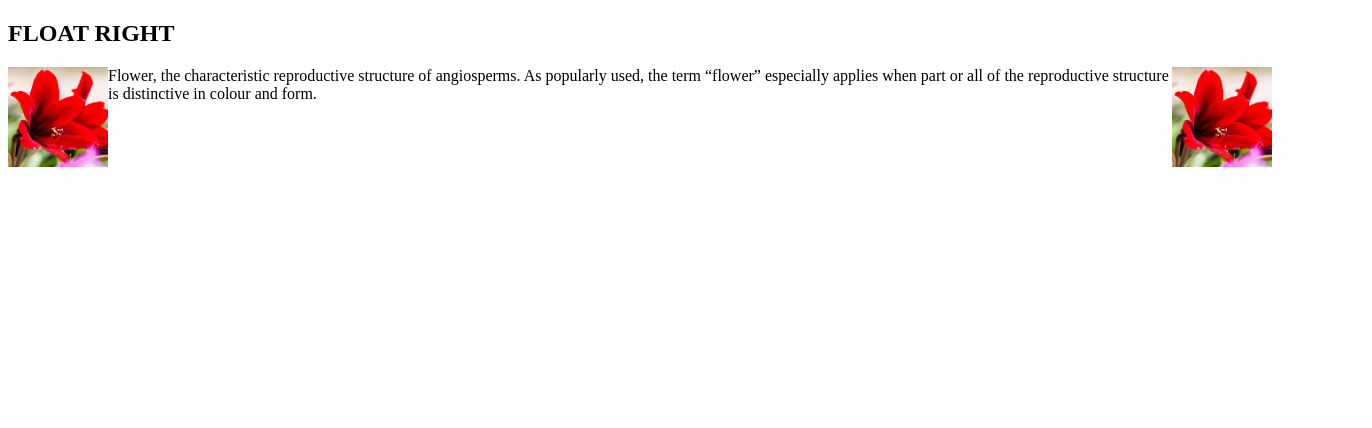
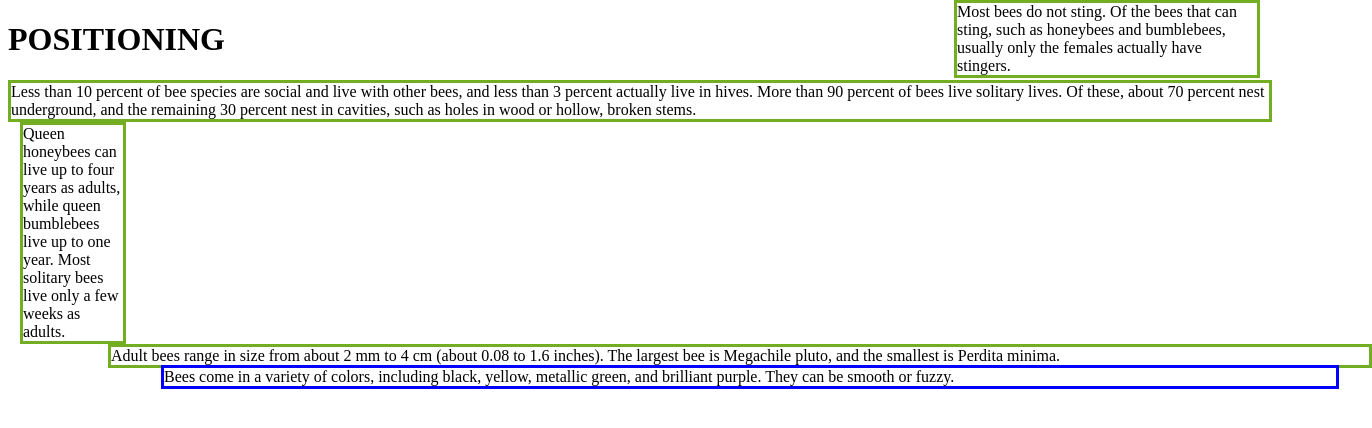
Before and after one commit to ASHBRO-12/WBDV, a plain HTML site: page INDEX.HTML in a window 1280 px wide. Shown: the top 428 px of the page, 1372 px wide, since content can reach past the window. Drawn offline with Linux system fonts and the light colour scheme.

Commit message:
1st commit

```diff
--- a/INDEX.HTML
+++ b/INDEX.HTML
@@ -5,23 +5,66 @@
     <meta name="viewport" content="width=device-width, initial-scale=1.0">
     <title>CSS BOX MODEL E.G</title>
     <style>
-            img#flowerRight{
-                float: right;
-            }
-            img#flowerLeft{
-                float: left;
-            }
-</style>
+        div{
+            right: 30px;
+            border: 3px solid #73ad21;
+        }
+        div.absolute{
+            position: absolute;
+            left: 50px;
+            border: 3px solid blue;
+        }
+        div.relative{
+            position: relative;
+            left: 100px;
+            border: 3px solid #73ad21;
+             }
+        div.fixed{
+            position: fixed;
+            top: 0;
+            right: 20px;
+            width: 300px;
+            border: 3px solid #73ad21;
+             }
+        div.sticky{
+            position: sticky;
+            top: 1px;
+            left: 20px;
+            width: 100px;
+            border: 3px solid #73ad21;
+             }
+     </style>
 </head>
 <body>
-   <h2>FLOAT RIGHT</h2>
-    <P>
-        <img id="flowerRight" src="image.png" alt="flower" style="width: 100px;height: 100px;">
-        <img id="flowerLeft" src="image.png" alt="flower" style="width: 100px;height: 100px;">
-        Flower, the characteristic reproductive structure of angiosperms. As popularly used, the term “flower” especially
-        applies when part or all of the reproductive structure is distinctive in colour and form.
-
-    </P>
-
+ <h1>POSITIONING</h1>
+ <div>
+    Less than 10 percent of bee species are social and live with other bees, and less than 3 percent actually live in hives.
+    More than 90 percent of bees live solitary lives. Of these, about 70 percent nest underground, and the remaining 30
+    percent nest in cavities, such as holes in wood or hollow, broken stems.
+ </div>
+ <div class="sticky">
+    Queen honeybees can live up to four years as adults, while queen bumblebees live up to one year. Most solitary bees live
+    only a few weeks as adults.
+ </div>
+<div class="relative">
+    Adult bees range in size from about 2 mm to 4 cm (about 0.08 to 1.6 inches). The largest bee is Megachile pluto, and the
+    smallest is Perdita minima.
+<div class="absolute">
+    Bees come in a variety of colors, including black, yellow, metallic green, and brilliant purple.
+    They can be smooth or fuzzy.
+</div>
+</div>
+<div class="fixed">
+    Most bees do not sting. Of the bees that can sting, such as honeybees and bumblebees, usually only the females actually
+    have stingers.
+</div>
+<br><br><br><br><br><br><br><br><br><br><br><br><br><br><br><br><br><br><br><br><br><br><br><br>
+<br><br><br><br><br><br><br><br><br><br><br><br><br><br><br><br><br><br><br><br><br><br><br><br>
+<br><br><br><br><br><br><br><br><br><br><br><br><br><br><br><br><br><br><br><br><br><br><br><br>
+<br><br><br><br><br><br><br><br><br><br><br><br><br><br><br><br><br><br><br><br><br><br><br><br>
+<br><br><br><br><br><br><br><br><br><br><br><br><br><br><br><br><br><br><br><br><br><br><br><br>
+<br><br><br><br><br><br><br><br><br><br><br><br><br><br><br><br><br><br><br><br><br><br><br><br>
+<br><br><br><br><br><br><br><br><br><br><br><br><br><br><br><br><br><br><br><br><br><br><br><br>
+<br><br><br><br><br><br><br><br><br><br><br><br><br><br><br><br><br><br><br><br><br><br><br><br>
 </body>
 </html>
```
